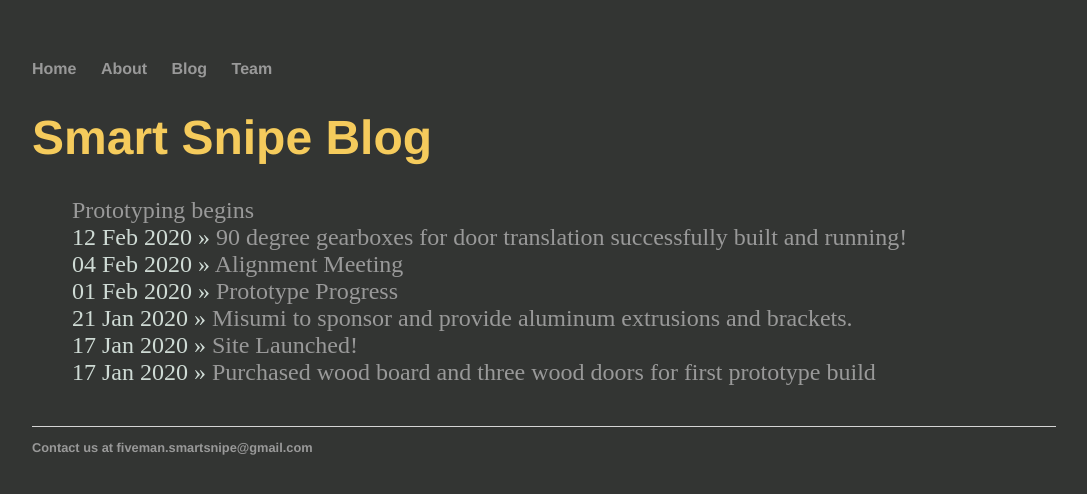
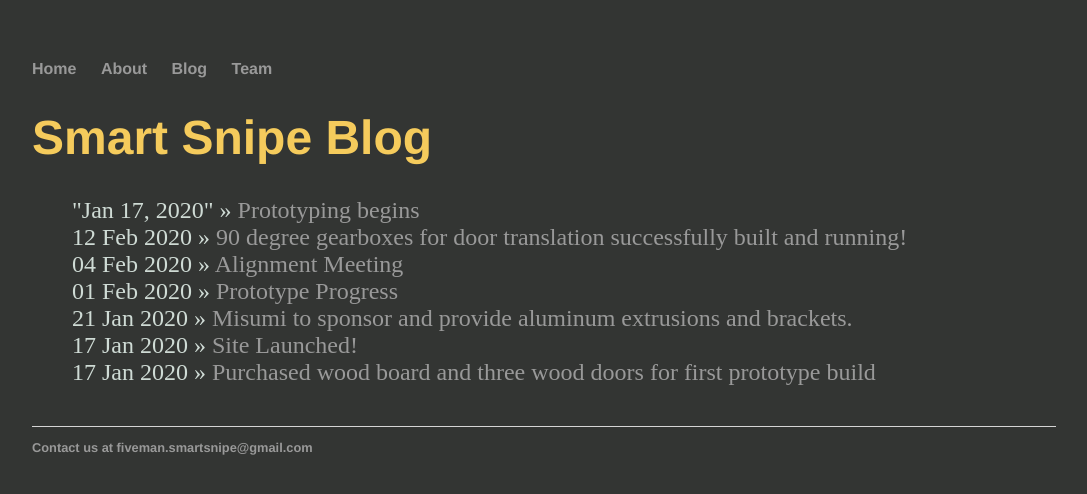
Before and after one commit to SmartSnipe/SmartSnipe.github.io, a Jekyll site: the page built from blog/index.html, in a window 1280 px wide. Shown: the top 494 px of the page, without its empty margins (96-1183 px from the left). Built offline with Jekyll 4.4.1, drawn with Linux system fonts in a browser that asks for light colours.

Commit message:
Prototyping blog test

```diff
--- a/blog/index.html
+++ b/blog/index.html
@@ -4,7 +4,7 @@ title: Smart Snipe Blog
 ---
 	<h1>{{ page.title }}</h1>
 	<ul class="posts">
-		<a href="2020-01-17-prototyping-begins.html">Prototyping begins</a>
+		<li><span>"Jan 17, 2020"</span> » <a href="2020-01-17-prototyping-begins.html">Prototyping begins</a>
 	  {% for post in site.posts %}
 	    <li><span>{{ post.date | date_to_string }}</span> » <a href="{{ post.url }}" title="{{ post.title }}">{{ post.title }}</a></li>
 	  {% endfor %}
```
